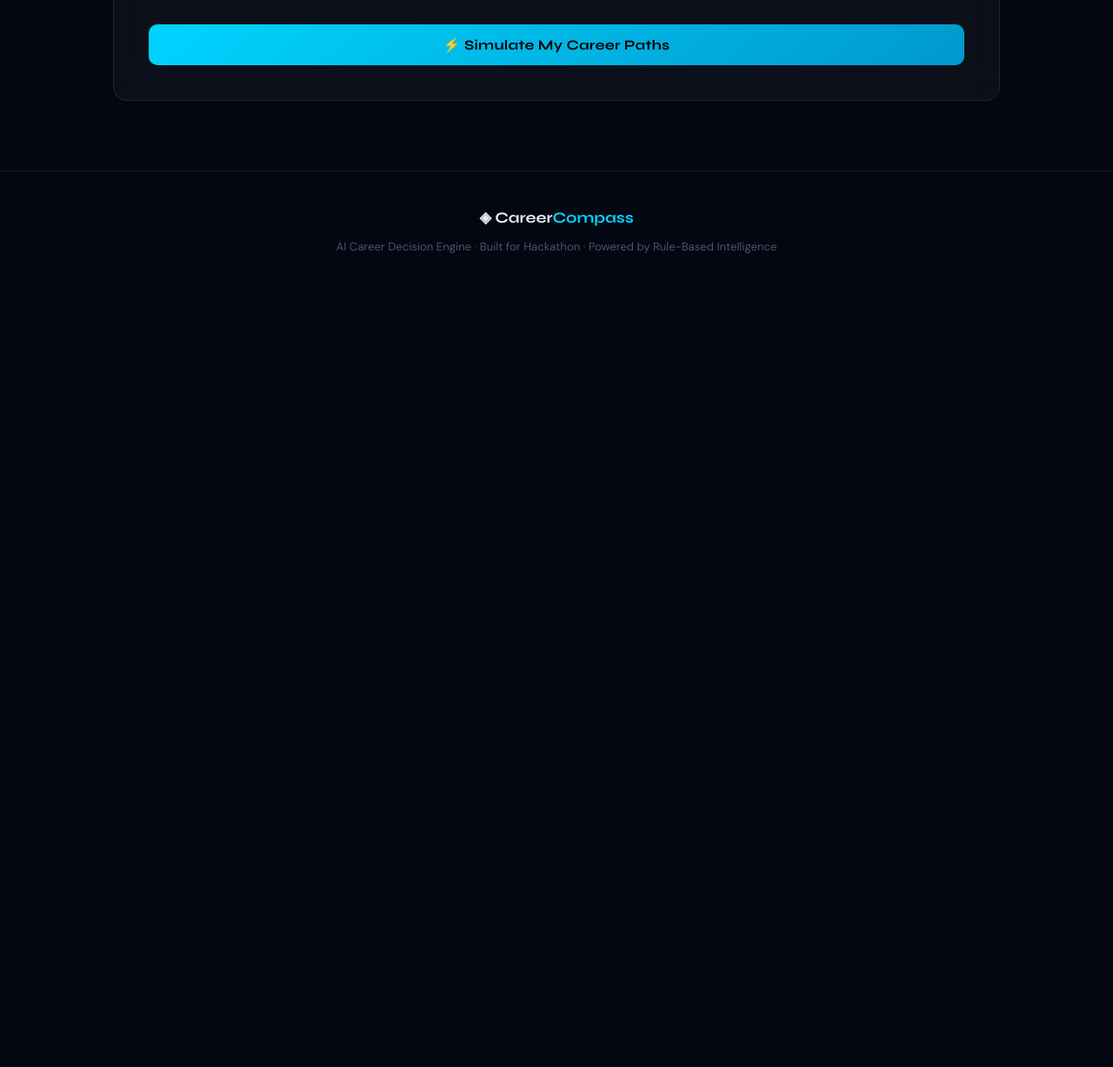
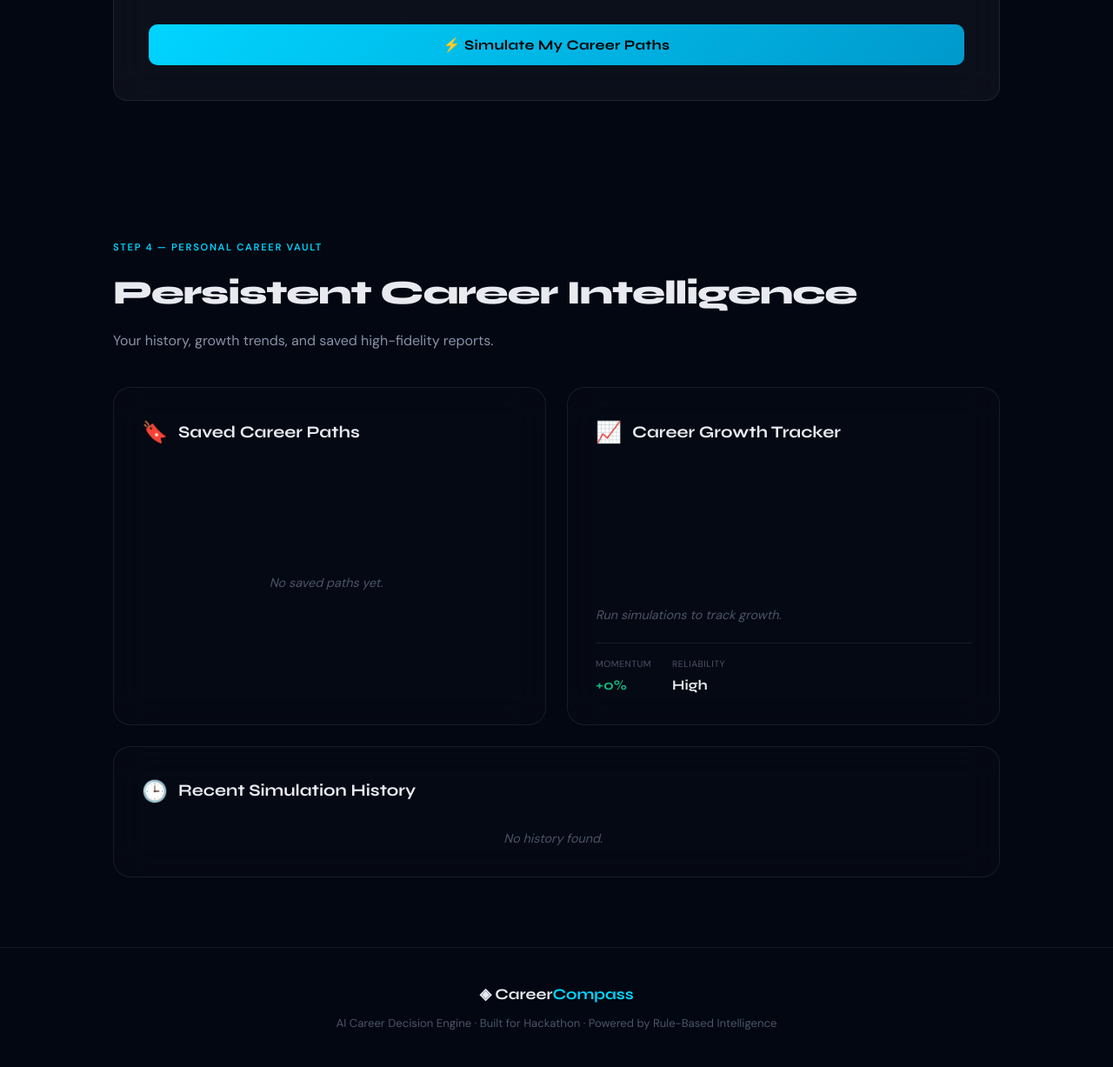
Before and after one commit to P-adithyagoud/CAREER-CAMPUS, a Flask app: page / in a window 1280 px wide. Shown: the part 1904-3131 px from the top of the page at 87% size. Before the commit the page ends 2195 px from the top, so only its background shows below. Run offline with Flask 3, Linux system fonts and the light colour scheme.

Commit message:
Integrated Supabase for persistent career intelligence: Added search history tracking, decision comparisons, and a personal career vault with growth tracking and saved paths.

```diff
--- a/app.py
+++ b/app.py
@@ -4,11 +4,19 @@ import os
 import math
 from dotenv import load_dotenv
 from groq import Groq
+from supabase import create_client, Client
 
 load_dotenv()
 
 app = Flask(__name__)
 client = Groq(api_key=os.environ.get("GROQ_API_KEY"))
+
+# Supabase Setup
+url = os.environ.get("SUPABASE_URL")
+key = os.environ.get("SUPABASE_KEY")
+supabase: Client = None
+if url and key and "your_supabase" not in url:
+    supabase = create_client(url, key)
 
 # Load data
 DATA_PATH = os.path.join(os.path.dirname(__file__), 'static', 'data', 'careers.json')
@@ -234,6 +242,23 @@ def analyze():
         top = results[0]
         ai_critique = get_ai_insight(top['title'], top['fit_score'], profile)
 
+    # Persist Search History to Supabase
+    if supabase and results:
+        top = results[0]
+        try:
+            supabase.table('search_history').insert({
+                'education': profile.get('education'),
+                'target_career': profile.get('target_goal', 'Not specified'),
+                'selected_path': top['title'],
+                'experience_level': profile.get('experience_level'),
+                'career_fit_score': top['fit_score'],
+                'hiring_probability': top['hiring_probability'],
+                'growth_potential': top['growth_potential'],
+                'risk_level': top['risk_level']
+            }).execute()
+        except Exception as e:
+            print(f"Supabase error (search_history): {e}")
+
     return jsonify({
         'status': 'success',
         'profile_summary': {
@@ -319,6 +344,20 @@ def decision_impact():
         val = base + mod
         return round(normalize(val))
 
+    # Persist Decision History to Supabase
+    if supabase:
+        try:
+            recommended = "Option A" if scenario['option_a']['hiring_probability'] > scenario['option_b']['hiring_probability'] else "Option B"
+            supabase.table('decision_history').insert({
+                'option_a': scenario['option_a']['label'],
+                'option_b': scenario['option_b']['label'],
+                'recommended_choice': recommended,
+                'comparison_result': f"A: {scenario['option_a']['hiring_probability']}% vs B: {scenario['option_b']['hiring_probability']}%",
+                'impact_summary': f"Comparison for {scenario['title']}"
+            }).execute()
+        except Exception as e:
+            print(f"Supabase error (decision_history): {e}")
+
     return jsonify({
         'status': 'success',
         'scenario': {
@@ -344,6 +383,46 @@ def decision_impact():
     })
 
 
+@app.route('/api/history', methods=['GET'])
+def get_history():
+    if not supabase:
+        return jsonify({'error': 'Database not connected'}), 503
+
+    try:
+        searches = supabase.table('search_history').select('*').order('created_at', desc=True).limit(10).execute()
+        decisions = supabase.table('decision_history').select('*').order('created_at', desc=True).limit(10).execute()
+        reports = supabase.table('saved_reports').select('*').order('created_at', desc=True).limit(10).execute()
+
+        return jsonify({
+            'status': 'success',
+            'searches': searches.data,
+            'decisions': decisions.data,
+            'reports': reports.data
+        })
+    except Exception as e:
+        print(f"DEBUG: History failed: {e}")
+        return jsonify({'error': str(e)}), 500
+
+
+@app.route('/api/save-report', methods=['POST'])
+def save_report():
+    if not supabase:
+        return jsonify({'error': 'Database not connected'}), 503
+
+    data = request.get_json()
+    try:
+        res = supabase.table('saved_reports').insert({
+            'final_best_path': data.get('best_path'),
+            'career_growth_score': data.get('growth_score'),
+            'roadmap_summary': data.get('roadmap'),
+            'recommendations': data.get('recommendations')
+        }).execute()
+        return jsonify({'status': 'success', 'data': res.data})
+    except Exception as e:
+        print(f"DEBUG: Save report failed: {e}")
+        return jsonify({'error': str(e)}), 500
+
+
 @app.route('/api/skills', methods=['GET'])
 def get_skills():
     return jsonify(SKILLS_CATALOG)
--- a/requirements.txt
+++ b/requirements.txt
@@ -1,3 +1,4 @@
 flask>=2.3.0
 python-dotenv
 groq
+supabase
--- a/static/css/style.css
+++ b/static/css/style.css
@@ -572,6 +572,39 @@ select option { background: #0a0f1e; }
   color: var(--text2);
 }
 
+/* ── VAULT ── */
+.vault-section { max-width: 1100px; margin: 0 auto; padding: 80px 40px; }
+.vault-grid { display: grid; grid-template-columns: 1fr 1fr; gap: 24px; }
+.vault-card { padding: 32px; background: rgba(10,14,24,0.4); border: 1px solid var(--border); border-radius: 20px; display: flex; flex-direction: column; }
+.vault-card.full-width { grid-column: 1 / -1; }
+.vault-card-header { display: flex; align-items: center; gap: 12px; margin-bottom: 24px; }
+.vault-card-icon { font-size: 1.5rem; }
+.vault-card-title { font-family: var(--font-head); font-size: 1.2rem; font-weight: 700; color: var(--text); }
+
+.growth-chart-container { flex: 1; min-height: 200px; display: flex; align-items: flex-end; gap: 12px; padding: 20px 0; border-bottom: 1px solid var(--border); margin-bottom: 16px; }
+.growth-bar-wrapper { flex: 1; display: flex; flex-direction: column; align-items: center; gap: 8px; height: 100%; justify-content: flex-end; }
+.growth-bar { width: 100%; max-width: 40px; background: linear-gradient(to top, var(--accent), var(--accent2)); border-radius: 4px 4px 0 0; transition: height 1s ease; position: relative; }
+.growth-bar:hover::after { content: attr(data-score); position: absolute; top: -25px; left: 50%; transform: translateX(-50%); font-size: 0.7rem; color: var(--accent); font-weight: 700; }
+.growth-date { font-size: 0.65rem; color: var(--text3); text-transform: uppercase; }
+
+.growth-meta { display: flex; gap: 24px; }
+.meta-item { display: flex; flex-direction: column; gap: 2px; }
+.meta-label { font-size: 0.65rem; color: var(--text3); text-transform: uppercase; letter-spacing: 0.05em; }
+.meta-val { font-family: var(--font-head); font-size: 1rem; font-weight: 700; }
+
+.history-list { flex: 1; overflow-y: auto; max-height: 350px; display: flex; flex-direction: column; gap: 12px; padding-right: 8px; }
+.history-list::-webkit-scrollbar { width: 4px; }
+.history-list::-webkit-scrollbar-thumb { background: var(--border2); border-radius: 10px; }
+
+.history-item { padding: 16px; background: rgba(255,255,255,0.02); border: 1px solid var(--border); border-radius: 12px; display: flex; justify-content: space-between; align-items: center; transition: all 0.2s; }
+.history-item:hover { background: rgba(255,255,255,0.05); border-color: var(--border2); }
+.history-info { display: flex; flex-direction: column; gap: 2px; }
+.history-career { font-size: 0.9rem; font-weight: 600; color: var(--accent); }
+.history-date { font-size: 0.7rem; color: var(--text3); }
+.history-score { font-family: var(--font-head); font-weight: 800; font-size: 1.1rem; color: var(--text2); }
+
+.empty-state { color: var(--text3); font-size: 0.9rem; font-style: italic; text-align: center; width: 100%; margin: auto; }
+
 /* ── LOADING ── */
 .loading-state {
   text-align: center;
--- a/static/js/app.js
+++ b/static/js/app.js
@@ -8,6 +8,7 @@ let topCareerMetrics = null;
 document.addEventListener('DOMContentLoaded', async () => {
   setupTabs();
   document.getElementById('profileForm').addEventListener('submit', handleSubmit);
+  loadVault();
 });
 
 // ── Scroll to form ──────────────────────────────────────────────────────────
@@ -50,7 +51,7 @@ async function handleSubmit(e) {
       body: JSON.stringify(profile)
     });
     const data = await res.json();
-    globalResults = data;
+    globalResults = data.results;
     renderResults(data);
 
     // Trigger decision engine with top career metrics
@@ -64,6 +65,7 @@ async function handleSubmit(e) {
       };
       await loadDecisionScenario(activeScenario);
       document.getElementById('decision-section').classList.remove('hidden');
+      loadVault(); // Refresh vault after simulation
     }
   } catch (err) {
     alert('Analysis failed. Please try again.');
@@ -177,7 +179,7 @@ function buildCareerCard(career, index) {
 // ── Modal ─────────────────────────────────────────────────────────────────────
 function openModal(careerId) {
   if (!globalResults) return;
-  const career = globalResults.results.find(r => r.career_id === careerId);
+  const career = globalResults.find(r => r.career_id === careerId);
   if (!career) return;
 
   const content = document.getElementById('modalContent');
@@ -276,6 +278,11 @@ function openModal(careerId) {
     <div class="modal-section">
       <div class="modal-section-title">Top Hiring Companies</div>
       <div class="companies-list">${companiesHtml}</div>
+    </div>
+
+    <div class="modal-footer">
+      <button class="btn btn-outline" onclick="closeModal()">Close Simulation</button>
+      <button class="btn btn-primary" onclick="savePath('${career.career_id}')">🔖 Save This Path</button>
     </div>
   `;
 
@@ -402,6 +409,119 @@ function renderDecisionGrid(scenario) {
     `;
     grid.appendChild(card);
   });
+  loadVault(); // Refresh vault after decision
+}
+
+// ── Vault Logic ─────────────────────────────────────────────────────────────
+async function loadVault() {
+  try {
+    const res = await fetch('/api/history');
+    const data = await res.json();
+    if (data.status === 'success') {
+      renderGrowthChart(data.searches);
+      renderHistoryList(data.searches);
+      renderSavedPaths(data.reports);
+    }
+  } catch (e) {
+    console.error('Failed to load vault', e);
+  }
+}
+
+function renderGrowthChart(searches) {
+  const chart = document.getElementById('growthChart');
+  const momentumEl = document.getElementById('growthMomentum');
+
+  if (!searches || searches.length < 2) {
+    chart.innerHTML = '<div class="empty-state">Perform more simulations to track growth trends.</div>';
+    momentumEl.textContent = '+0%';
+    return;
+  }
+
+  // Take last 7 simulations for the chart
+  const recent = [...searches].reverse().slice(-7);
+  chart.innerHTML = recent.map(s => {
+    const date = new Date(s.created_at).toLocaleDateString('en-US', { month: 'short', day: 'numeric' });
+    return `
+      <div class="growth-bar-wrapper">
+        <div class="growth-bar animate-bar" style="height:${s.career_fit_score}%" data-score="${s.career_fit_score}"></div>
+        <span class="growth-date">${date}</span>
+      </div>
+    `;
+  }).join('');
+
+  // Calculate momentum (difference between last two)
+  const last = recent[recent.length - 1].career_fit_score;
+  const prev = recent[recent.length - 2].career_fit_score;
+  const diff = last - prev;
+  momentumEl.textContent = `${diff >= 0 ? '+' : ''}${diff}%`;
+  momentumEl.className = `meta-val ${diff >= 0 ? 'text-green' : 'text-red'}`;
+}
+
+function renderHistoryList(searches) {
+  const list = document.getElementById('historyList');
+  if (!searches || searches.length === 0) {
+    list.innerHTML = '<div class="empty-state">No history found.</div>';
+    return;
+  }
+
+  list.innerHTML = searches.map(s => {
+    const date = new Date(s.created_at).toLocaleString('en-US', { month: 'short', day: 'numeric', hour: '2-digit', minute: '2-digit' });
+    return `
+      <div class="history-item">
+        <div class="history-info">
+          <span class="history-career">${s.selected_path}</span>
+          <span class="history-date">${date}</span>
+        </div>
+        <div class="history-score">${s.career_fit_score}</div>
+      </div>
+    `;
+  }).join('');
+}
+
+function renderSavedPaths(reports) {
+  const list = document.getElementById('savedList');
+  if (!reports || reports.length === 0) {
+    list.innerHTML = '<div class="empty-state">No saved paths found.</div>';
+    return;
+  }
+
+  list.innerHTML = reports.map(r => {
+    const date = new Date(r.created_at).toLocaleDateString('en-US', { month: 'short', day: 'numeric' });
+    return `
+      <div class="history-item" style="border-left: 3px solid var(--accent2)">
+        <div class="history-info">
+          <span class="history-career" style="color:var(--accent2)">${r.final_best_path}</span>
+          <span class="history-date">Saved on ${date}</span>
+        </div>
+        <div class="history-score">★</div>
+      </div>
+    `;
+  }).join('');
+}
+
+async function savePath(careerId) {
+  const career = globalResults.find(r => r.career_id === careerId);
+  if (!career) return;
+
+  try {
+    const res = await fetch('/api/save-report', {
+      method: 'POST',
+      headers: { 'Content-Type': 'application/json' },
+      body: JSON.stringify({
+        best_path: career.title,
+        growth_score: career.growth_potential,
+        roadmap: career.description,
+        recommendations: career.entry_routes.map(rt => rt.route).join(', ')
+      })
+    });
+    const data = await res.json();
+    if (data.status === 'success') {
+      alert('Career path saved to your Personal Vault!');
+      loadVault();
+    }
+  } catch (e) {
+    alert('Failed to save path.');
+  }
 }
 
 // ── Utils ─────────────────────────────────────────────────────────────────────
--- a/templates/index.html
+++ b/templates/index.html
@@ -218,6 +218,60 @@
   </div>
 </section>
 
+<!-- ── PERSONAL CAREER VAULT ── -->
+<section class="vault-section" id="vault-section">
+  <div class="section-label">STEP 4 — PERSONAL CAREER VAULT</div>
+  <h2 class="section-title">Persistent Career Intelligence</h2>
+  <p class="section-sub">Your history, growth trends, and saved high-fidelity reports.</p>
+
+  <div class="vault-grid">
+    <!-- 1. Saved Career Paths (Priority) -->
+    <div class="vault-card glass saved-card">
+      <div class="vault-card-header">
+        <span class="vault-card-icon">🔖</span>
+        <span class="vault-card-title">Saved Career Paths</span>
+      </div>
+      <div class="history-list" id="savedList">
+        <div class="empty-state">No saved paths yet.</div>
+      </div>
+    </div>
+
+    <!-- 2. Growth Tracker -->
+    <div class="vault-card glass growth-card">
+      <div class="vault-card-header">
+        <span class="vault-card-icon">📈</span>
+        <span class="vault-card-title">Career Growth Tracker</span>
+      </div>
+      <div class="growth-chart-container">
+        <div id="growthChart" class="growth-chart">
+          <div class="empty-state">Run simulations to track growth.</div>
+        </div>
+      </div>
+      <div class="growth-meta">
+        <div class="meta-item">
+          <span class="meta-label">Momentum</span>
+          <span class="meta-val text-green" id="growthMomentum">+0%</span>
+        </div>
+        <div class="meta-item">
+          <span class="meta-label">Reliability</span>
+          <span class="meta-val" id="growthReliability">High</span>
+        </div>
+      </div>
+    </div>
+
+    <!-- 3. Recent Simulation History (Full Width) -->
+    <div class="vault-card glass history-card full-width">
+      <div class="vault-card-header">
+        <span class="vault-card-icon">🕒</span>
+        <span class="vault-card-title">Recent Simulation History</span>
+      </div>
+      <div class="history-list" id="historyList">
+        <div class="empty-state">No history found.</div>
+      </div>
+    </div>
+  </div>
+</section>
+
 <!-- ── FOOTER ── -->
 <footer class="footer">
   <div class="footer-brand">◈ Career<span class="accent">Compass</span></div>
```
Also changed, not shown: schema.sql (added, +42 -0 lines), 1 other file.
